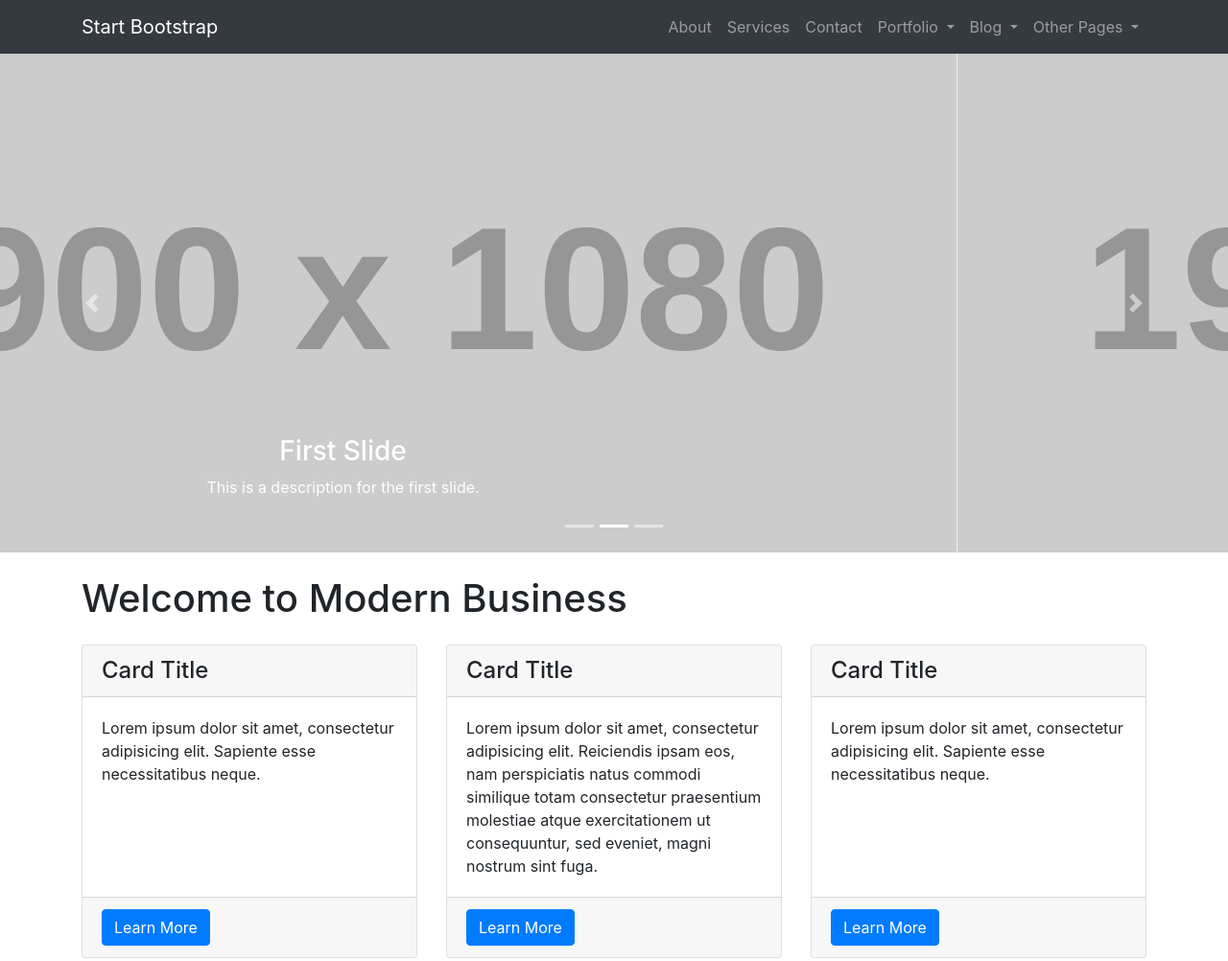
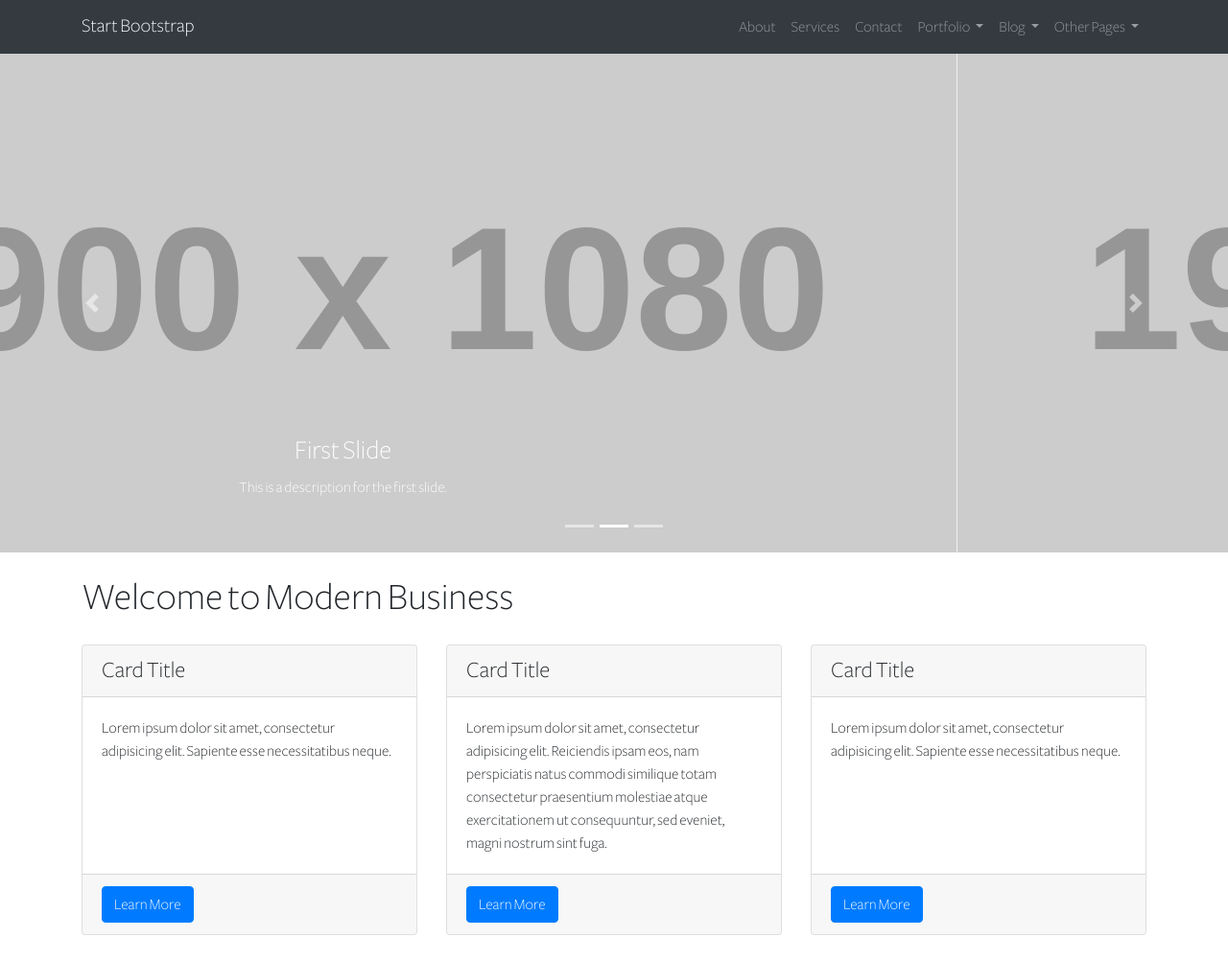
Before and after one commit to njohnson99/btstrap, a website: page index.html in a window 1280 px wide. Shown: the top 1002 px of the page at 96% size. Drawn offline with Linux system fonts and the light colour scheme; placeholder pictures from the web are drawn by us; files whose address does not match are found by name.

Commit message:
added font changes

```diff
--- a/css/modern-business.css
+++ b/css/modern-business.css
@@ -4,7 +4,28 @@
  * Licensed under MIT (https://github.com/BlackrockDigital/startbootstrap-logomodern-business-nav/blob/master/LICENSE)
  */
 
+ /*  Use our custom font.
+ */
+
+@font-face {
+    font-family: 'freight-sans-bold';
+    src: url('freight-sans-bold.woff2') format('woff2'),
+         url('freight-sans-bold.woff') format('woff');
+    font-weight: normal;
+    font-style: normal;
+}
+
+@font-face {
+    font-family: 'freight-sans-light';
+    src: url('freight-sans-light.woff2') format('woff2'),
+         url('freight-sans-light.woff') format('woff');
+    font-weight: normal;
+    font-style: normal;
+}
+
+
 body {
+  font-family: freight-sans-light;
   padding-top: 54px;
 }
 
```
Also changed, not shown: default.html (added, +9 -0 lines), freight-sans-bold.woff (added), freight-sans-bold.woff2 (added), freight-sans-light.woff (added), freight-sans-light.woff2 (added), 1 other file.
